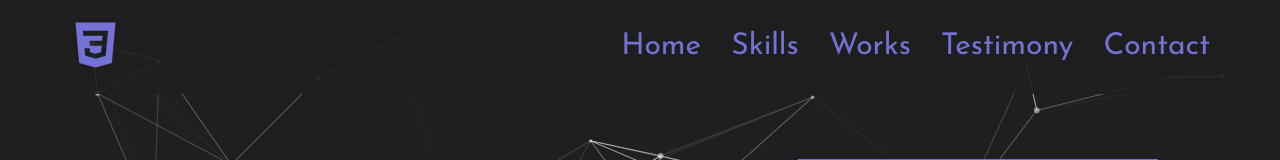
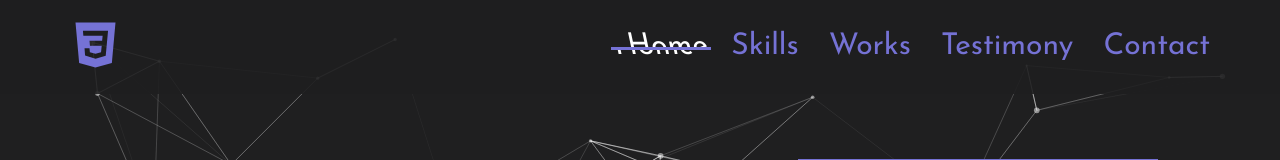
Before and after one commit to AnatoliiRiabyi/portfolio-start-project-main, a React app: page / in a window 1280 px wide. Shown: the top 160 px of the page. Built offline with nearby package versions, Linux system fonts and the light colour scheme.

Commit message:
Added library React-scroll фÑand made smooth scrolling on the links in the header

```diff
--- a/package.json
+++ b/package.json
@@ -14,6 +14,7 @@
     "@types/node": "16.7.13",
     "@types/react": "18.0.0",
     "@types/react-dom": "18.0.0",
+    "@types/react-scroll": "^1.8.7",
     "babel-jest": "27.4.2",
     "babel-loader": "8.2.3",
     "babel-plugin-named-asset-import": "0.3.8",
@@ -51,6 +52,7 @@
     "react-dom": "18.2.0",
     "react-parallax-tilt": "^1.7.166",
     "react-refresh": "0.11.0",
+    "react-scroll": "^1.8.9",
     "react-tsparticles": "^2.12.2",
     "resolve": "1.20.0",
     "resolve-url-loader": "4.0.0",
--- a/src/components/logo/Logo.tsx
+++ b/src/components/logo/Logo.tsx
@@ -1,9 +1,10 @@
 import React from 'react';
 import {Icon} from "../icon/Icon";
+import {animateScroll as scroll} from "react-scroll";
 
 export const Logo: React.FC = () => {
     return (
-        <a href="">
+        <a onClick={()=>{scroll.scrollToTop()}}>
             <Icon iconId={'css'}/>
         </a>
     );
--- a/src/layout/header/Header.tsx
+++ b/src/layout/header/Header.tsx
@@ -6,7 +6,7 @@
 import {MobileMenu} from "./headerMenu/mobileMenu/MobileMenu";
 import {S} from "./Header_Styles"
 
-const items = ["Home", "Skills", "Works", "Testimony", "Contact"]
+
 export const Header: React.FC = () => {
 
     const [width, setWidth] = React.useState(window.innerWidth);
@@ -25,8 +25,8 @@
                 <FlexWrapper justify={"space-between"} align={"center"}>
                     <Logo/>
 
-                    {width < breakpoint ? <MobileMenu menuItems={items}/>
-                                        : <DesktopMenu menuItems={items}/>}
+                    {width < breakpoint ? <MobileMenu/>
+                                        : <DesktopMenu/>}
 
                 </FlexWrapper>
             </Container>
--- a/src/layout/header/headerMenu/HeaderMenu_Styles.ts
+++ b/src/layout/header/headerMenu/HeaderMenu_Styles.ts
@@ -1,15 +1,14 @@
 import styled, {css} from "styled-components";
 import {theme} from '../../../styles/Theme';
+import {Link} from "react-scroll";
 
 // Menu
 
-const Link = styled.a`
-  text-align: center;
-  font-family: Josefin Sans, sans-serif;
-  font-size: 30px;
-  font-weight: 400;
-  color: transparent;
+const MenuItem = styled.li`
+  position: relative;
+
 `
+
 const Mask = styled.span`
   position: absolute;
   top: 0;
@@ -30,8 +29,12 @@
   }
 `
 
-const MenuItem = styled.li`
-  position: relative;
+const NavLink = styled(Link)`
+  text-align: center;
+  font-family: Josefin Sans, sans-serif;
+  font-size: 30px;
+  font-weight: 400;
+  color: transparent;
 
   &::before {
     content: "";
@@ -48,7 +51,7 @@
     transform: scale(0);
   }
 
-  &:hover {
+  &:hover, &.active {
     &::before {
       transform: scale(1);
     }
@@ -160,7 +163,7 @@
 `
 
 export const S = {
-    Link,
+    NavLink,
     Mask,
     MenuItem,
     MobileMenu,
--- a/src/layout/header/headerMenu/desktopMenu/DesktopMenu.tsx
+++ b/src/layout/header/headerMenu/desktopMenu/DesktopMenu.tsx
@@ -3,10 +3,10 @@
 import {S} from "../HeaderMenu_Styles"
 
 
-export const DesktopMenu: React.FC<{ menuItems: Array<string> }> = (props: { menuItems: Array<string> }) => {
+export const DesktopMenu: React.FC = () => {
     return (
         <S.DesktopMenu>
-            <Menu menuItems={props.menuItems}/>
+            <Menu/>
         </S.DesktopMenu>
     );
 };
--- a/src/layout/header/headerMenu/menu/Menu.tsx
+++ b/src/layout/header/headerMenu/menu/Menu.tsx
@@ -1,21 +1,51 @@
 import React from 'react';
 import {S} from '../HeaderMenu_Styles'
 
-export const Menu: React.FC<{menuItems: Array<string> }> = (props: {menuItems: Array<string> }) => {
+
+const items = [
+    {
+        title: "Home",
+        href: "home"
+    },
+    {
+        title: "Skills",
+        href: "skills"
+    },
+    {
+        title: "Works",
+        href: "works"
+    },
+    {
+        title: "Testimony",
+        href: "testimony"
+    },
+    {
+        title: "Contact",
+        href: "contact"
+    }
+
+]
+export const Menu: React.FC = () => {
     return (
         <ul>
 
-            {props.menuItems.map((item, index) => {
+            {items.map((item, index) => {
                 return <S.MenuItem key={index}>
-                    <S.Link href="">
-                        {item}
+                    <S.NavLink
+                        activeClass="active"
+                        smooth={true}
+                        to={item.href}
+                        spy={true}
+                        offset={-30}
+                    >
+                        {item.title}
                         <S.Mask>
-                            <span>{item}</span>
+                            <span>{item.title}</span>
                         </S.Mask>
                         <S.Mask>
-                            <span>{item}</span>
+                            <span>{item.title}</span>
                         </S.Mask>
-                    </S.Link>
+                    </S.NavLink>
                 </S.MenuItem>
             })}
 
--- a/src/layout/header/headerMenu/mobileMenu/MobileMenu.tsx
+++ b/src/layout/header/headerMenu/mobileMenu/MobileMenu.tsx
@@ -3,7 +3,7 @@
 import {S} from "../HeaderMenu_Styles"
 
 
-export const MobileMenu: React.FC<{ menuItems: Array<string> }> = (props: { menuItems: Array<string> }) => {
+export const MobileMenu: React.FC = () => {
     const [menuIsOpen, setMenuIsOpen] = useState(false)
     const onBurgerBtnClick = () => {setMenuIsOpen(!menuIsOpen)}
     return (
@@ -13,7 +13,7 @@
             </S.BurgerButton>
 
             <S.MobileMenuPopup isOpen={menuIsOpen} onClick={ () => {setMenuIsOpen (false)} }>
-                <Menu menuItems={props.menuItems}/>
+                <Menu/>
             </S.MobileMenuPopup>
         </S.MobileMenu>
     );
--- a/src/layout/sections/contacts/Contacts.tsx
+++ b/src/layout/sections/contacts/Contacts.tsx
@@ -6,7 +6,7 @@
 
 export const Contact: React.FC = () => {
     return (
-        <S.Contacts>
+        <S.Contacts id={"contact"}>
             <Container>
                 <SectionTitle>Contact</SectionTitle>
                 <S.Form>
--- a/src/layout/sections/main/Main.tsx
+++ b/src/layout/sections/main/Main.tsx
@@ -11,7 +11,7 @@
 
 export const Main: React.FC = () => {
     return (
-        <S.Main>
+        <S.Main id={"home"}>
             <Container>
                 <FlexWrapper align={"center"} justify={"space-around"} wrap={"wrap"}>
                     <div>
--- a/src/layout/sections/skills/Skills.tsx
+++ b/src/layout/sections/skills/Skills.tsx
@@ -42,7 +42,7 @@
 
 export const Skills: React.FC = () => {
     return (
-        <S.Skills>
+        <S.Skills id={"skills"}>
             <Container>
                 <SectionTitle>My Skills</SectionTitle>
                 <FlexWrapper justify={"space-between"} wrap={"wrap"}>
--- a/src/layout/sections/testimony/Testimony.tsx
+++ b/src/layout/sections/testimony/Testimony.tsx
@@ -9,7 +9,7 @@
 
 export const Testimony: React.FC = () => {
     return (
-        <StyledTestimony>
+        <StyledTestimony id={"testimony"}>
             <Container>
                 <SectionTitle>Testimony</SectionTitle>
                 <FlexWrapper direction={"column"} align={"center"}>
--- a/src/layout/sections/works/Works.tsx
+++ b/src/layout/sections/works/Works.tsx
@@ -63,7 +63,7 @@
 }
 
     return (
-        <S.Works>
+        <S.Works id={"works"}>
             <Container>
                 <SectionTitle>My Works</SectionTitle>
                 <TabMenu tabsItems={tabsItems}
```
Also changed, not shown: 1 other file (tests, documents, lock files or other folders).
